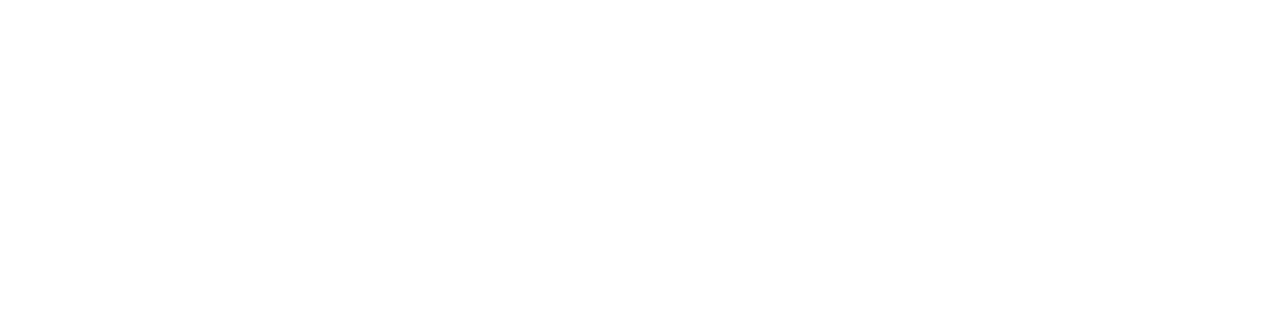
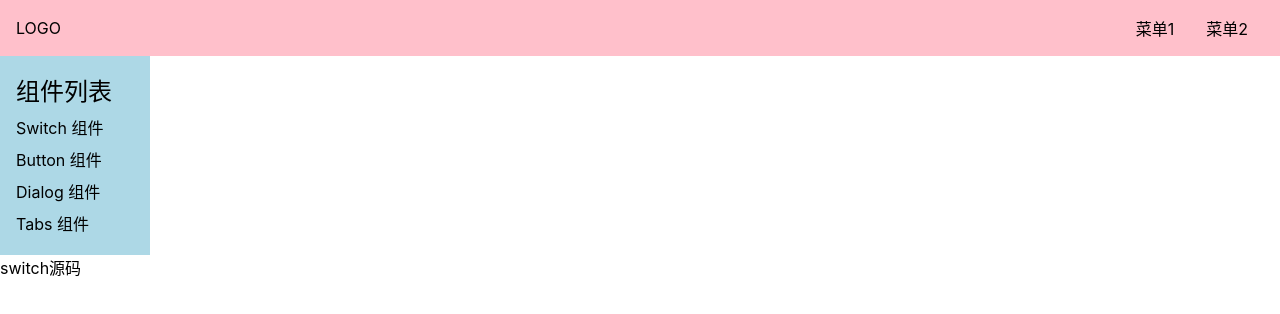
Before and after one commit to PoyapLi/shiki-ui, a Vue app: page /#/doc/switch in a window 1280 px wide. Before the commit this address had no page. Shown: the top 314 px of the page. Built offline with nearby package versions, Linux system fonts and the light colour scheme.

Commit message:
路由切换后自动关闭 aside

```diff
--- a/src/App.vue
+++ b/src/App.vue
@@ -4,13 +4,19 @@
 
 <script lang="ts">
 import {ref, provide} from 'vue';
+import {router} from './router';
 
 export default {
   name: 'App',
-  setup(){
-    const width = document.documentElement.clientWidth
-    const menuVisible = ref(width > 500);
-    provide('menuVisible', menuVisible)
+  setup() {
+    const width = document.documentElement.clientWidth;
+    const menuVisible = ref(width <= 500 ? false : true);
+    provide('menuVisible', menuVisible);
+    router.afterEach(() => {
+      if(width <= 500){
+        menuVisible.value = false;
+      }
+    });
   }
-}
+};
 </script>
--- /dev/null
+++ b/src/components/SwitchDemo.vue
@@ -0,0 +1,3 @@
+<template>
+  <div>switch源码</div>
+</template>
--- a/src/main.ts
+++ b/src/main.ts
@@ -1,22 +1,7 @@
 import { createApp } from 'vue'
 import App from './App.vue'
 import './index.scss'
-import {createWebHashHistory, createRouter} from 'vue-router'
-import Home from './views/Home.vue'
-import Doc from './views/Doc.vue'
-
-const history = createWebHashHistory()
-const router = createRouter({
-    history: history,
-    routes: [
-        {path:'/',
-            component: Home
-        },
-        {path:'/doc',
-            component: Doc
-        }
-    ]
-})
+import {router} from './router';
 
 const app = createApp(App)
 app.use(router)
--- /dev/null
+++ b/src/router.ts
@@ -0,0 +1,20 @@
+import {createRouter, createWebHashHistory} from 'vue-router';
+import Home from './views/Home.vue';
+import Doc from './views/Doc.vue';
+import SwitchDemo from './components/SwitchDemo.vue';
+
+const history = createWebHashHistory()
+export const router = createRouter({
+    history: history,
+    routes: [
+        {path:'/', component: Home},
+        {path:'/doc', component: Doc,
+            children:[
+                {path:'switch', component: SwitchDemo}
+            ]
+        }
+    ]
+})
+router.afterEach(()=>{
+
+})
--- a/src/views/Doc.vue
+++ b/src/views/Doc.vue
@@ -19,7 +19,9 @@
           </li>
         </ol>
       </aside>
-      <main>主要内容</main>
+      <main>
+        <router-view/>
+      </main>
     </div>
   </div>
 </template>
```
